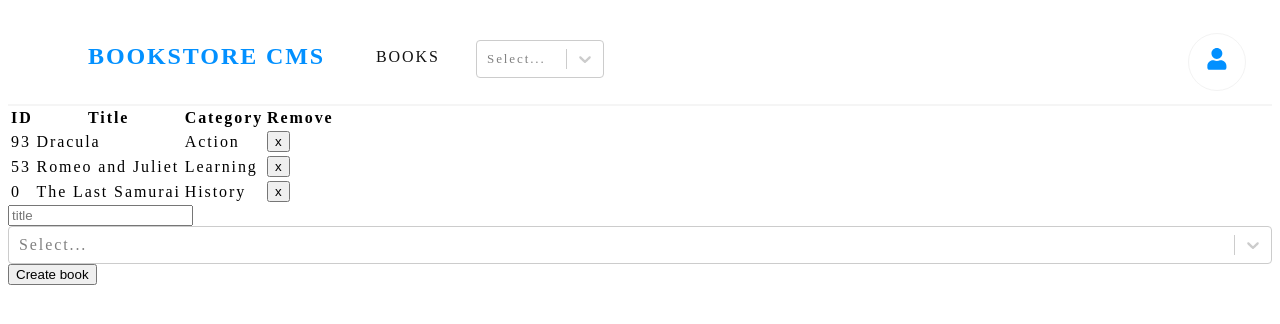
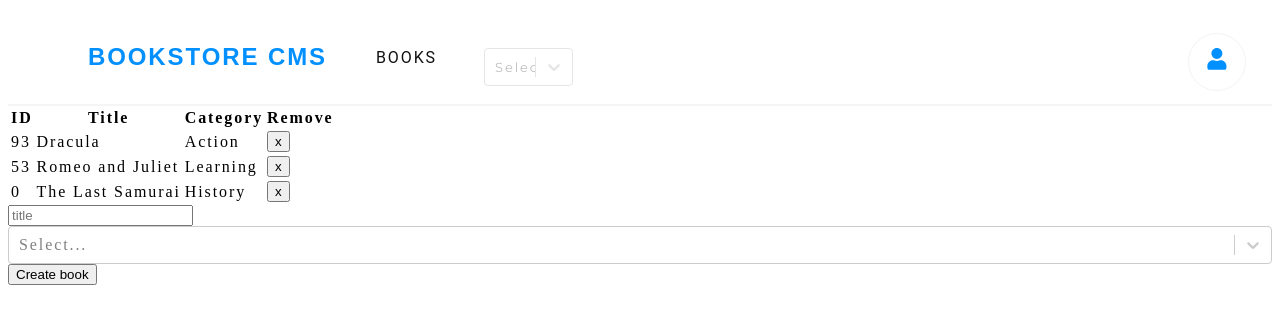
Before and after one commit to KabohaJeanMark/bookstore, a React (Create React App) app: page / in a window 1280 px wide. Shown: the top 324 px of the page. Built offline with nearby package versions, Linux system fonts and the light colour scheme.

Commit message:
Add styling for the categries dropdown

```diff
--- a/src/components/CategoryFilter.js
+++ b/src/components/CategoryFilter.js
@@ -14,7 +14,7 @@
   ];
 
   return (
-    <Select options={options} onChange={(e) => handleFilterChange(e)} />
+    <Select className="categoriesDropDown" options={options} onChange={(e) => handleFilterChange(e)} />
   );
 };
 
--- a/src/index.css
+++ b/src/index.css
@@ -1,5 +1,7 @@
+@import url("https://fonts.googleapis.com/css2?family=Montserrat:ital,wght@0,100;0,200;0,300;0,400;0,500;0,600;0,700;0,800;0,900;1,100;1,200;1,300;1,400;1,500;1,600;1,700;1,800;1,900&display=swap");
+
 body {
-  font-family: 'Times New Roman', Times, serif;
+  font-family: 'Times New Roman', Times, sans-serif;
   letter-spacing: 1.9px;
 }
 
@@ -15,7 +17,7 @@
   height: 2.313rem;
   margin-left: 5rem;
   margin-top: 2.2rem;
-  font-family: 'Times New Roman', Times, serif;
+  font-family: 'Montserrat Bold', sans-serif;
   font-size: 1.5rem;
   font-weight: bold;
   color: #0290ff;
@@ -25,7 +27,7 @@
   width: 3.688rem;
   height: 1rem;
   margin: 1.125rem 2.563rem 0.688rem 0;
-  font-family: 'Times New Roman', Times, serif;
+  font-family: "Roboto", sans-serif;
   color: #121212;
   margin-top: 2.5rem;
 }
@@ -39,6 +41,17 @@
   margin-top: 2rem;
   z-index: 100;
   background-color: rgb(255, 255, 255);
+}
+
+.categoriesDropDown {
+  width: 6.563rem;
+  height: 1rem;
+  padding: 0.5rem;
+  opacity: 0.5;
+  font-family: 'Montserrat', sans-serif;
+  font-size: 0.813rem;
+  letter-spacing: 1.9px;
+  color: #121212;
 }
 
 .Oval {
```
